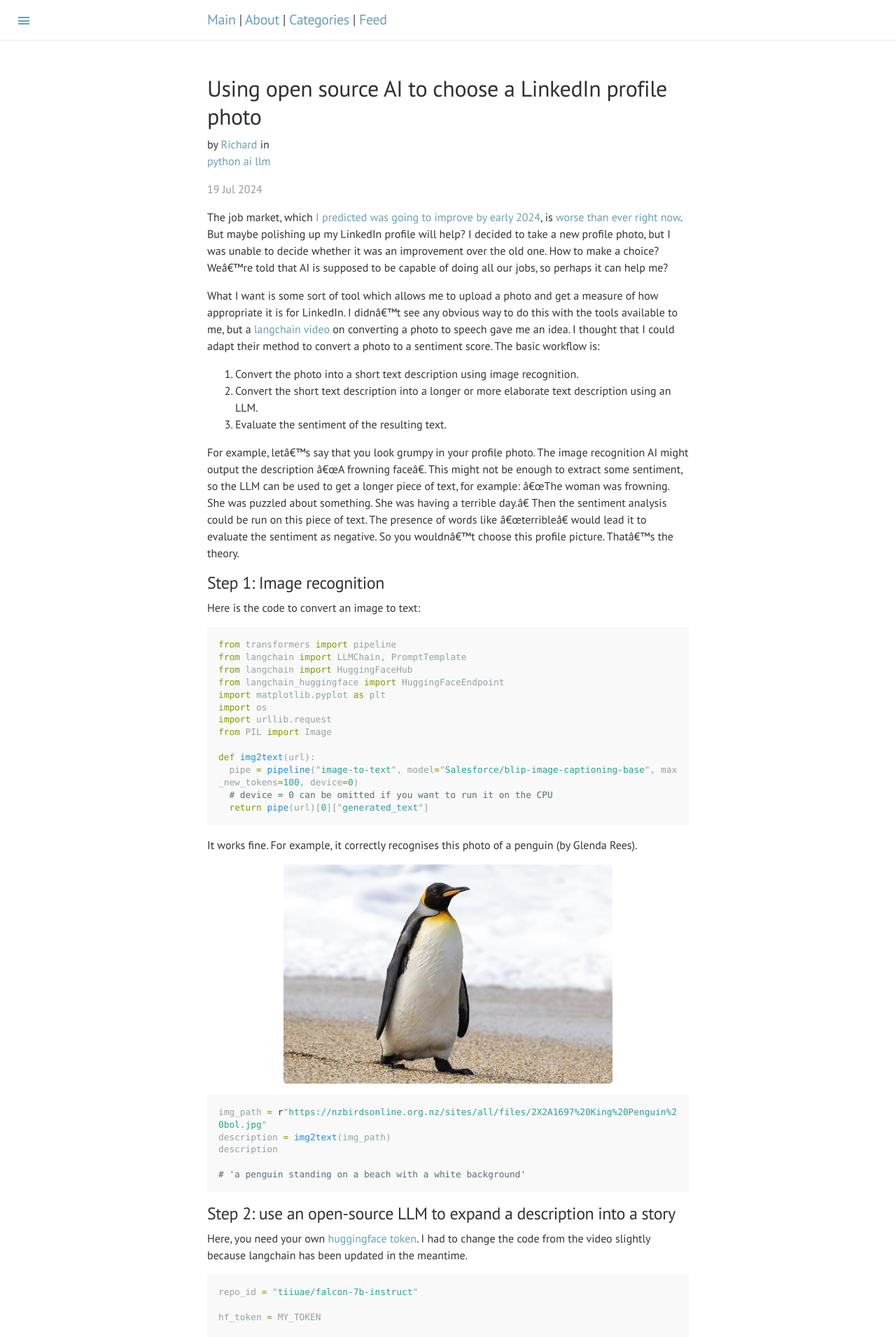
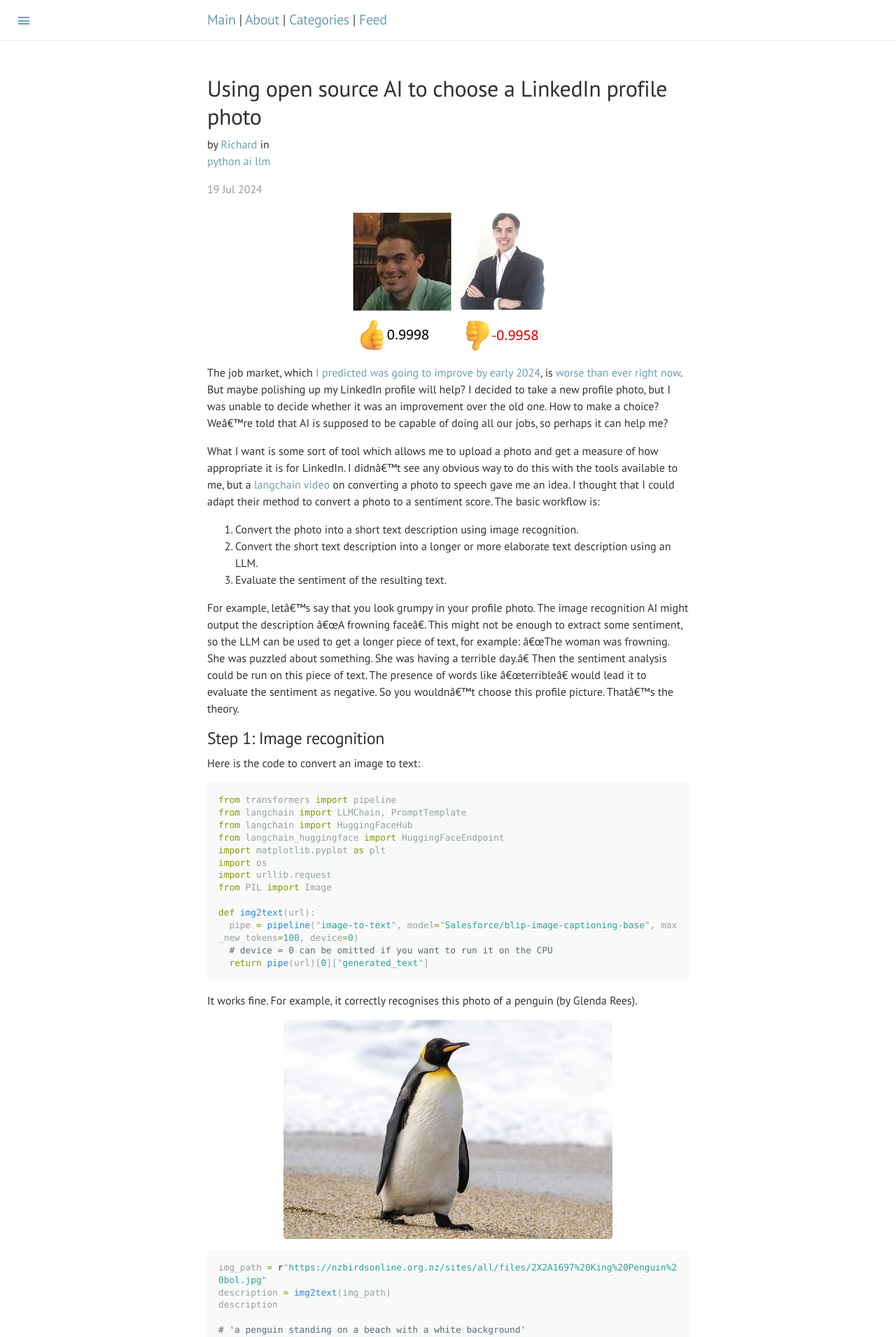
Before and after one commit to datascienceconfidential/datascienceconfidential.github.io, a Jekyll site: the page built from _posts/2024-07-19-linkedin-profile-photo-chooser.md, in a window 1280 px wide. Shown: the top 1910 px of the page at 70% size. Built offline with Jekyll 4.4.1, drawn with Linux system fonts in a browser that asks for light colours; a script that is not in the unit is left out; comment, search, counter and statistics services are not loaded.

Commit message:
Added header image in main post

```diff
--- a/_posts/2024-07-19-linkedin-profile-photo-chooser.md
+++ b/_posts/2024-07-19-linkedin-profile-photo-chooser.md
@@ -8,6 +8,9 @@ author: Richard
 categories: python ai llm
 published: true
 ---
+<center><div style="width:50%; margin:0 auto;">
+ <img src="/blog/images/2024/post_img_small.png" />
+</div></center>
 The job market, which [I predicted was going to improve by early 2024](https://datascienceconfidential.github.io/bayesian/2023/05/19/tech-layoff-epidemic.html), is [worse than ever right now](https://datascienceconfidential.github.io/bayesian/2024/03/19/layoffs-revisited.html). But maybe polishing up my LinkedIn profile will help? I decided to take a new profile photo, but I was unable to decide whether it was an improvement over the old one. How to make a choice? We're told that AI is supposed to be capable of doing all our jobs, so perhaps it can help me?
 
 What I want is some sort of tool which allows me to upload a photo and get a measure of how appropriate it is for LinkedIn. I didn't see any obvious way to do this with the tools available to me, but a [langchain video](https://www.youtube.com/watch?v=UoUS6F7Jfos) on converting a photo to speech gave me an idea. I thought that I could adapt their method to convert a photo to a sentiment score. The basic workflow is:
```
